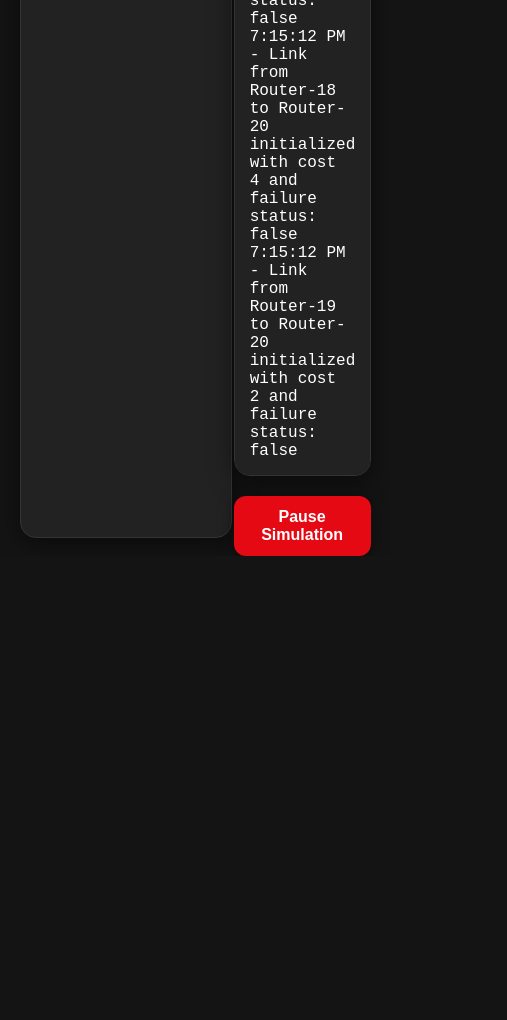
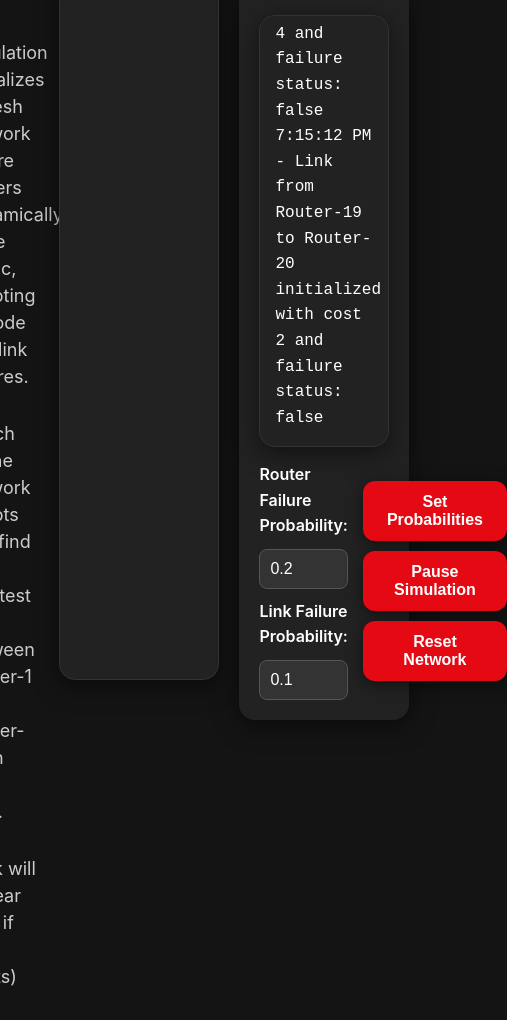
Before and after one commit to wes-brook/NetViz, a plain HTML site: page index.html in a window 390 px wide. Shown: the part 320-1340 px from the top of the page, 507 px wide, since content can reach past the window. Before the commit the page ends 876 px from the top, so only its background shows below. Drawn offline with nearby package versions, Linux system fonts and the light colour scheme.

Commit message:
11/6/2024 11:14PM Update: Styled css, added reset network button

```diff
--- a/index.html
+++ b/index.html
@@ -26,21 +26,46 @@ Tech Stack Used:
     <link rel="stylesheet" href="styles.css">
 </head>
 <body>
-    <h1>Dynamic Routing Mechanism Design in Faulty Network</h1>
-
-    <p id="description">
-        This simulation visualizes a mesh network where routers dynamically route traffic,
-        adapting to node and link failures. Watch as the network adapts and find the shortest path
-        between routers in real-time.
-    </p>
+    <div id="header-container">
+        <h1>Dynamic Routing in Faulty Network</h1>
+        <p class="header-description">
+            This simulation visualizes a mesh network where routers dynamically route traffic,
+            adapting to node and link failures.
+        </p>
+        <p class="header-description">
+            Watch as the network adapts and find the shortest path
+            between Router-1 and Router-20 in real-time.
+        </p>
+        <p class="header-description">
+            (Link will appear blue if path exists)
+        </p>
+    </div>
 
     <div id="container">
         <div id="network"></div>
         <div id="controls">
             <div id="log"></div>
-            <button id="toggleButton">Pause Simulation</button>
+
+            <div class="control-group">
+                <div class="input-group">
+                    <label for="nodeProbability">Router Failure Probability:</label>
+                    <input type="number" id="nodeProbability" min="0" max="1" step="0.01" value="0.2" />
+
+                    <label for="linkProbability">Link Failure Probability:</label>
+                    <input type="number" id="linkProbability" min="0" max="1" step="0.01" value="0.1" />
+                </div>
+
+                <div class="button-group">
+                    <button id="setProbabilitiesButton">Set Probabilities</button>
+                    <button id="toggleButton">Pause Simulation</button>
+                    <button id="resetButton">Reset Network</button>
+                </div>
+            </div>
         </div>
+
     </div>
     <script type="module" src="network.js"></script>
 </body>
+
+
 </html>
--- a/network.js
+++ b/network.js
@@ -29,64 +29,108 @@
 import Graph from "./graph.js";
 
 class Network {
-    constructor() {
+    constructor(nodeFailureProbability = 0.2, linkFailureProbability = 0.1) {
         this.networkGraph = new Graph();
         this.nodeFailures = {};
         this.linkFailures = {};
-        this.isPaused = false; // Track simulation state
-        this.simulationInterval = null; // Store the interval ID
+        this.isPaused = false;
+        this.simulationInterval = null;
+        this.nodeFailureProbability = nodeFailureProbability; // Set node failure probability
+        this.linkFailureProbability = linkFailureProbability; // Set link failure probability
+
         this.initializeRouters();
         this.visualizeNetwork();
-        this.setupToggleButton(); // Set up the button event
-        this.startSimulation(); // Start the simulation
+        this.setupToggleButton();
+        this.setupProbabilityButton();
+        this.setupResetButton();
+        this.startSimulation();
     }
 
-    // Logging function to handle log updates with a consistent format
+    setupResetButton() {
+        const resetButton = document.getElementById('resetButton');
+        resetButton.addEventListener('click', () => this.resetNetwork());
+    }
+
+    resetNetwork() {
+        // Reset node and link failures to their initial state
+        for (const node in this.nodeFailures) {
+            this.nodeFailures[node] = false;
+        }
+
+        for (const link in this.linkFailures) {
+            this.linkFailures[link] = false;
+        }
+
+        // Log reset and update visualization
+        this.log("Network reset to initial state.");
+        this.visualizeNetwork();
+    }
+
+    setupProbabilityButton() {
+        const setProbabilitiesButton = document.getElementById('setProbabilitiesButton');
+        setProbabilitiesButton.addEventListener('click', () => {
+            const nodeProbInput = parseFloat(document.getElementById('nodeProbability').value);
+            const linkProbInput = parseFloat(document.getElementById('linkProbability').value);
+
+            if (nodeProbInput >= 0 && nodeProbInput <= 1 && linkProbInput >= 0 && linkProbInput <= 1) {
+                this.nodeFailureProbability = nodeProbInput;
+                this.linkFailureProbability = linkProbInput;
+                this.log(`Node failure probability set to: ${this.nodeFailureProbability}`);
+                this.log(`Link failure probability set to: ${this.linkFailureProbability}`);
+            } else {
+                this.log("Please enter probabilities between 0 and 1.");
+            }
+        });
+    }
+
     log(message) {
         const logArea = document.getElementById('log');
-        if (message === "") {
-            logArea.innerHTML += "<br>";
-        } else {
-            logArea.innerHTML += `${this.formatDateTime(new Date())} - ${message}<br>`;
-        }
+        logArea.innerHTML += message ? `${this.formatDateTime(new Date())} - ${message}<br>` : "<br>";
         logArea.scrollTop = logArea.scrollHeight;
     }
 
-    // Format the date and time for logging
     formatDateTime(date) {
         return date.toLocaleString('en-US', { hour: 'numeric', minute: 'numeric', second: 'numeric', hour12: true });
     }
 
-    // Initialize routers in the network
     initializeRouters() {
         this.log("Initializing network...");
         const routers = Array.from({ length: 20 }, (_, i) => `Router-${i + 1}`);
 
         routers.forEach(router => {
             this.networkGraph.addVertex(router);
-            this.nodeFailures[router] = Math.random() < 0.2; // 20% failure probability
+            this.nodeFailures[router] = Math.random() < this.nodeFailureProbability; // Use adjustable failure probability
             this.log(`Node ${router} initialized with failure status: ${this.nodeFailures[router]}`);
         });
 
-        // Add edges with costs and initialize link failure probabilities
         this.createNetworkEdges();
         this.networkGraph.show();
     }
 
-    // Create network edges with failure probabilities
     createNetworkEdges() {
         const edges = [
-            ['Router-1', 'Router-2', 1], ['Router-1', 'Router-3', 2],
-            ['Router-1', 'Router-4', 2], ['Router-2', 'Router-4', 3],
-            ['Router-2', 'Router-5', 2], ['Router-3', 'Router-6', 3],
-            ['Router-4', 'Router-5', 4], ['Router-4', 'Router-7', 2],
-            ['Router-5', 'Router-8', 1], ['Router-6', 'Router-8', 2],
-            ['Router-7', 'Router-9', 1], ['Router-8', 'Router-10', 3],
-            ['Router-10', 'Router-11', 1], ['Router-10', 'Router-12', 2],
-            ['Router-11', 'Router-13', 3], ['Router-12', 'Router-14', 4],
-            ['Router-13', 'Router-15', 1], ['Router-14', 'Router-16', 2],
-            ['Router-15', 'Router-17', 3], ['Router-16', 'Router-18', 2],
-            ['Router-17', 'Router-19', 1], ['Router-18', 'Router-20', 4],
+            ['Router-1',  'Router-2', 1],
+            ['Router-1',  'Router-3', 2],
+            ['Router-1',  'Router-4', 2],
+            ['Router-2',  'Router-4', 3],
+            ['Router-2',  'Router-5', 2],
+            ['Router-3',  'Router-6', 3],
+            ['Router-4',  'Router-5', 4],
+            ['Router-4',  'Router-7', 2],
+            ['Router-5',  'Router-8', 1],
+            ['Router-6',  'Router-8', 2],
+            ['Router-7',  'Router-9', 1],
+            ['Router-8',  'Router-10', 3],
+            ['Router-10', 'Router-11', 1],
+            ['Router-10', 'Router-12', 2],
+            ['Router-11', 'Router-13', 3],
+            ['Router-12', 'Router-14', 4],
+            ['Router-13', 'Router-15', 1],
+            ['Router-14', 'Router-16', 2],
+            ['Router-15', 'Router-17', 3],
+            ['Router-16', 'Router-18', 2],
+            ['Router-17', 'Router-19', 1],
+            ['Router-18', 'Router-20', 4],
             ['Router-19', 'Router-20', 2]
         ];
 
@@ -98,7 +142,7 @@ class Network {
                            this.networkGraph.graph[to].some(edge => edge.vertex === from);
         if (!edgeExists) {
             this.networkGraph.addEdge(from, to, cost);
-            this.linkFailures[`${from}-${to}`] = Math.random() < 0.1; // 10% failure probability
+            this.linkFailures[`${from}-${to}`] = Math.random() < this.linkFailureProbability; // Use adjustable failure probability
             this.log(`Link from ${from} to ${to} initialized with cost ${cost} and failure status: ${this.linkFailures[`${from}-${to}`]}`);
         } else {
             this.log(`Link between ${from} and ${to} already exists, skipping.`);
@@ -119,15 +163,15 @@ class Network {
                     this.log("No available path from Router-1 to Router-20 due to failures.");
                 }
 
-                this.visualizeNetwork(); // Update visualization after each failure check
+                this.visualizeNetwork();
             }
-        }, 5000); // Check every 5 seconds
+        }, 5000);
     }
 
     setupToggleButton() {
         const toggleButton = document.getElementById('toggleButton');
         toggleButton.addEventListener('click', () => {
-            this.isPaused = !this.isPaused; // Toggle pause state
+            this.isPaused = !this.isPaused;
             toggleButton.textContent = this.isPaused ? 'Resume Simulation' : 'Pause Simulation';
             this.log(this.isPaused ? "Simulation paused." : "Simulation resumed.");
         });
@@ -135,8 +179,8 @@ class Network {
 
     checkNodeFailures() {
         for (const node in this.nodeFailures) {
-            if (Math.random() < 0.1) { // 10% chance of failure each check
-                this.nodeFailures[node] = !this.nodeFailures[node]; // Toggle state
+            if (Math.random() < this.nodeFailureProbability) { // Use adjustable failure probability
+                this.nodeFailures[node] = !this.nodeFailures[node];
                 this.log(`${node} failure status updated to: ${this.nodeFailures[node]}`);
             }
         }
@@ -144,8 +188,8 @@ class Network {
 
     checkLinkFailures() {
         for (const link in this.linkFailures) {
-            if (Math.random() < 0.05) { // 5% chance of failure each check
-                this.linkFailures[link] = !this.linkFailures[link]; // Toggle state
+            if (Math.random() < this.linkFailureProbability) { // Use adjustable failure probability
+                this.linkFailures[link] = !this.linkFailures[link];
                 this.log(`Link ${link} failure status updated to: ${this.linkFailures[link]}`);
             }
         }
@@ -216,12 +260,18 @@ class Network {
         const nodes = new vis.DataSet();
         const edges = new vis.DataSet();
 
+        // Find the current path from Router-1 to Router-20
+        const path = this.findShortestPath('Router-1', 'Router-20');
+        const pathSet = new Set(path || []);  // Convert to Set for easier lookup if path exists
+
+        // Add nodes with color highlighting based on their failure status and path inclusion
         for (const vertex in this.networkGraph.graph) {
             const isFailed = this.nodeFailures[vertex];
+            const isInPath = pathSet.has(vertex);  // Check if this node is in the path
             nodes.add({
                 id: vertex,
                 label: vertex,
-                color: isFailed ? 'red' : 'green',
+                color: isFailed ? 'red' : (isInPath ? 'LimeGreen' : 'green'),
                 shadow: {
                     enabled: true,
                     color: 'rgba(0,0,0,0.5)',
@@ -233,14 +283,23 @@ class Network {
             });
         }
 
-        const seenEdges = new Set(); // Keep track of edges already added to prevent duplicates
+        const seenEdges = new Set(); // Track edges to prevent duplicates
         for (const vertex in this.networkGraph.graph) {
             for (const edge of this.networkGraph.graph[vertex]) {
                 const linkKey = `${vertex}-${edge.vertex}`;
-                const reverseKey = `${edge.vertex}-${vertex}`; // For undirected edge check
+                const reverseKey = `${edge.vertex}-${vertex}`;  // Check for undirected edge
+
                 if (!this.linkFailures[linkKey] && !seenEdges.has(reverseKey)) {
-                    edges.add({ from: vertex, to: edge.vertex, label: `Cost: ${edge.cost}`, smooth: { type: 'continuous', roundness: 0.5 }});
-                    seenEdges.add(linkKey); // Mark this edge as seen
+                    // Check if both ends of the edge are in the path for color highlighting
+                    const isPathEdge = pathSet.has(vertex) && pathSet.has(edge.vertex);
+                    edges.add({
+                        from: vertex,
+                        to: edge.vertex,
+                        label: `Cost: ${edge.cost}`,
+                        color: isPathEdge ? 'blue' : undefined,  // Highlight path edges in blue
+                        smooth: { type: 'continuous', roundness: 0.5 }
+                    });
+                    seenEdges.add(linkKey);
                 }
             }
         }
@@ -255,6 +314,9 @@ class Network {
         this.log("Network visualization updated.");
         this.log("");
     }
+
 }
 
-new Network();
+//new Network();
+// Router failure probability, link failure probability
+new Network(0.1, 0.0);
--- a/styles.css
+++ b/styles.css
@@ -1,15 +1,16 @@
 /* styles.css */
+
 body {
     font-family: -apple-system, BlinkMacSystemFont, "Segoe UI", Roboto, "Helvetica Neue", Arial, sans-serif;
     background-color: #141414;
     margin: 0;
     padding: 0;
     display: flex;
-    flex-direction: column;
     align-items: center;
     justify-content: center;
-    height: 100vh;
+    min-height: 100vh;
     color: #ffffff;
+    line-height: 1.6;
 }
 
 h1 {
@@ -17,7 +18,21 @@ h1 {
     font-size: 36px;
     font-weight: 700;
     margin-bottom: 20px;
+    text-align: left;
+}
+
+#header-container {
+    width: 20%;
     text-align: center;
+}
+
+.header-description {
+    color: #cccccc; /* A lighter color than the header for contrast */
+    font-size: 18px; /* Slightly smaller font size */
+    font-weight: 400;
+    text-align: left; /* Align with the header */
+    margin: 10px auto 30px; /* Adds space above and below */
+    line-height: 1.5;
 }
 
 #container {
@@ -25,27 +40,37 @@ h1 {
     justify-content: space-between;
     align-items: flex-start;
     width: 100%;
-    max-width: 90%;
+    max-width: 1450px;
+    padding: 20px;
+    gap: 20px;
+    box-sizing: border-box;
 }
 
 #network {
     width: 60%;
-    height: 600px;
+    height: 700px;
     border: 1px solid #333;
     border-radius: 16px;
     background-color: #222;
     box-shadow: 0 6px 24px rgba(0, 0, 0, 0.5);
     overflow: hidden;
+    padding: 20px;
+    box-sizing: border-box;
 }
 
 #controls {
     display: flex;
     flex-direction: column;
-    width: 39%;
+    width: 37%;
+    gap: 15px;
+    padding: 20px;
+    background-color: #222;
+    border-radius: 16px;
+    box-shadow: 0 6px 24px rgba(0, 0, 0, 0.5);
 }
 
 #log {
-    height: 508px;
+    height: 400px;
     border: 1px solid #333;
     border-radius: 16px;
     overflow-y: auto;
@@ -54,7 +79,7 @@ h1 {
     font-family: "Courier New", Courier, monospace;
     color: #ffffff;
     box-shadow: 0 6px 24px rgba(0, 0, 0, 0.5);
-    margin-bottom: 20px;
+    margin-top: 15px;
 }
 
 #log::-webkit-scrollbar {
@@ -70,9 +95,20 @@ h1 {
     background: #f40612;
 }
 
-.log-entry {
-    margin: 5px 0;
-    line-height: 1.5;
+label {
+    color: #ffffff;
+    font-weight: 600;
+}
+
+input[type="number"] {
+    background-color: #333;
+    color: #ffffff;
+    border: 1px solid #555;
+    border-radius: 8px;
+    padding: 10px;
+    font-size: 16px;
+    width: 100%;
+    box-sizing: border-box;
 }
 
 button {
@@ -96,3 +132,35 @@ button:hover {
 button:focus {
     outline: none;
 }
+
+/* Layout adjustments for probability controls */
+#probability-controls {
+    display: flex;
+    flex-direction: column;
+    gap: 15px;
+}
+
+#toggleButton, #setProbabilitiesButton {
+    width: 100%;
+}
+
+.control-group {
+    display: flex;
+    flex-direction: row;
+    gap: 15px;
+    align-items: center;
+}
+
+.input-group {
+    display: flex;
+    flex-direction: column;
+    gap: 10px;
+    width: 100%;
+}
+
+.button-group {
+    display: flex;
+    flex-direction: column;
+    gap: 10px;
+    align-items: flex-end;
+}
```
